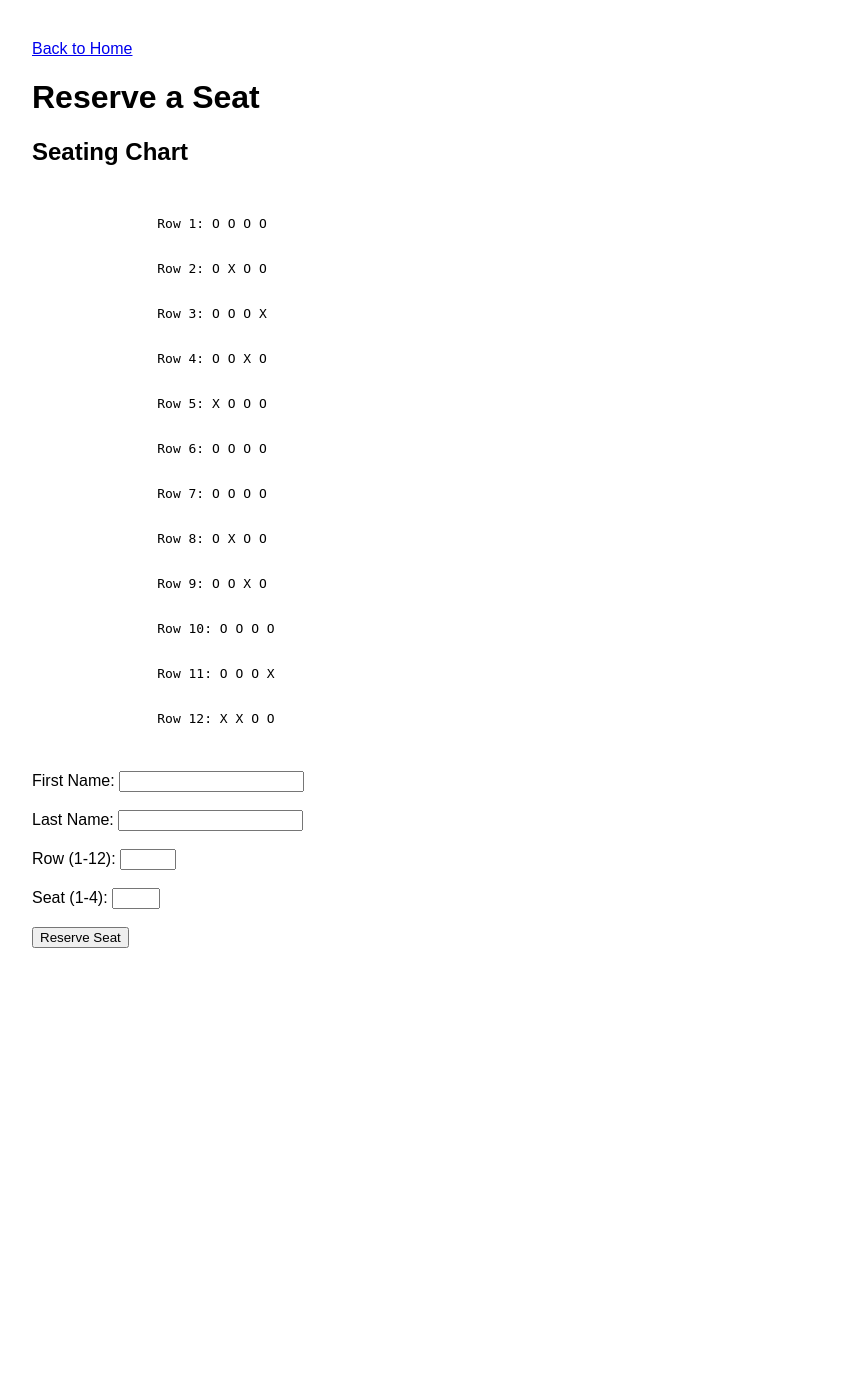
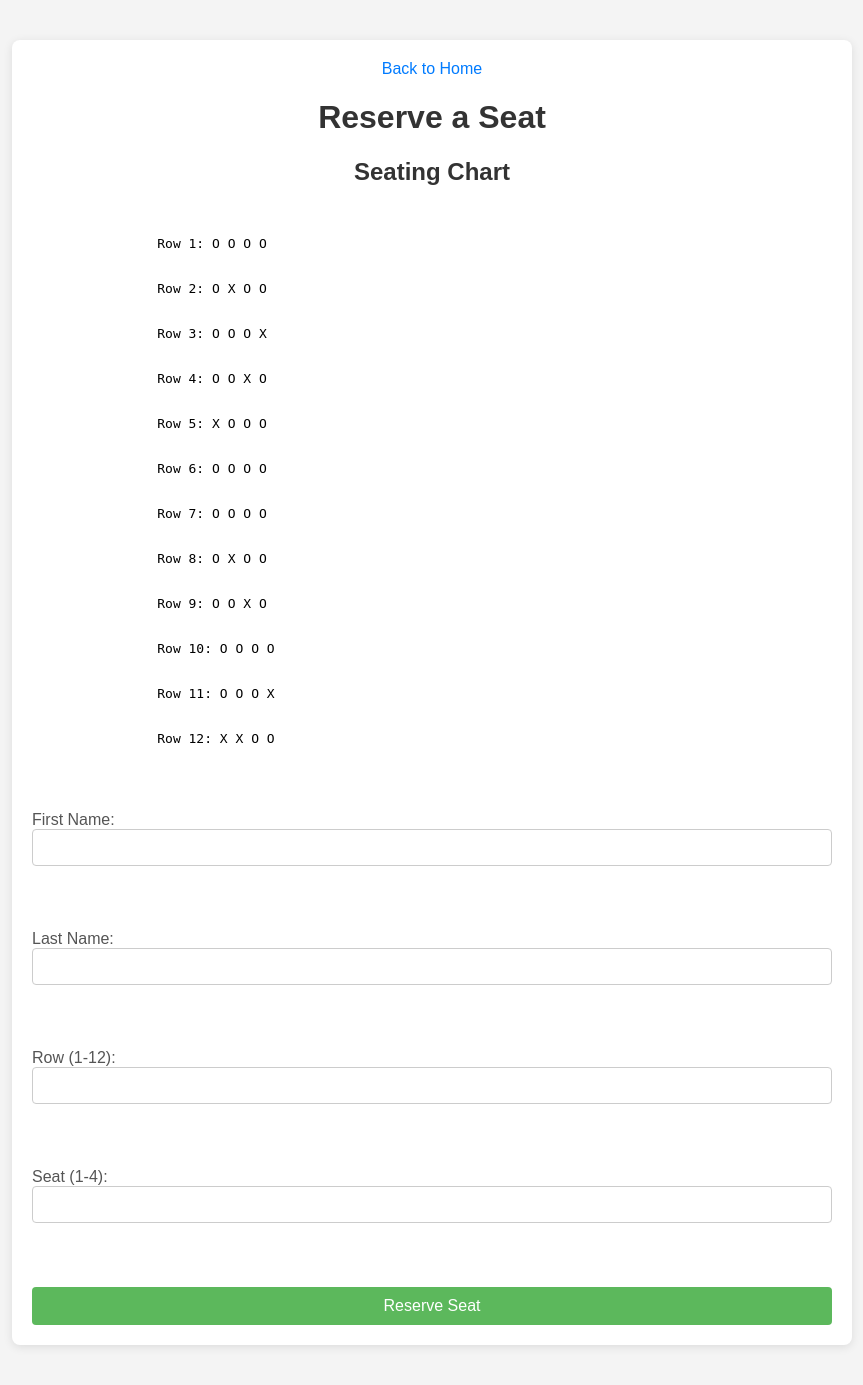
Before and after one commit to sjh90331/IT4320_Final_Project, a Flask app: page /reserve_seat in a window 1280 px wide. Shown: the whole page, without its empty margins (208-1071 px from the left). Before the commit the page ends 948 px from the top, so only its background shows below. Run offline with Flask 3, Linux system fonts and the light colour scheme; data comes from the database, SQL or seed files in the repository; both versions use the stored data as it was after the commit.

Commit message:
added css to project

```diff
--- a/templates/admin_dashboard.html
+++ b/templates/admin_dashboard.html
@@ -2,6 +2,7 @@
 <html>
 <head>
     <title>Admin Dashboard</title>
+    <link rel="stylesheet" type="text/css" href="{{ url_for('static', filename='styles.css') }}">
     <style>
         body { font-family: Arial, sans-serif; margin: 40px; }
         .container { max-width: 800px; margin: 0 auto; }
--- a/templates/reserve_seat.html
+++ b/templates/reserve_seat.html
@@ -3,11 +3,86 @@
 <head>
     <title>Reserve a Seat</title>
     <style>
-        body { font-family: Arial, sans-serif; margin: 40px; }
-        .container { max-width: 800px; margin: 0 auto; }
-        .error { color: red; }
-        .success { color: green; }
-        .seating-chart { font-family: monospace; white-space: pre; }
+        body {
+            font-family: Arial, sans-serif;
+            margin: 40px;
+            background-color: #f4f4f4;
+        }
+
+        .container {
+            max-width: 800px;
+            margin: 0 auto;
+            padding: 20px;
+            background-color: #fff;
+            border-radius: 8px;
+            box-shadow: 0 2px 10px rgba(0, 0, 0, 0.1);
+        }
+
+        h1, h2 {
+            text-align: center;
+            color: #333;
+        }
+
+        label {
+            display: block;
+            margin-bottom: 8px;
+            color: #555;
+        }
+
+        input[type="text"],
+        input[type="number"] {
+            width: 100%;
+            padding: 10px;
+            margin-bottom: 20px;
+            border: 1px solid #ccc;
+            border-radius: 4px;
+            box-sizing: border-box;
+        }
+
+        input[type="submit"] {
+            width: 100%;
+            padding: 10px;
+            background-color: #5cb85c;
+            color: white;
+            border: none;
+            border-radius: 4px;
+            cursor: pointer;
+            font-size: 16px;
+        }
+
+        input[type="submit"]:hover {
+            background-color: #4cae4c;
+        }
+
+        .error {
+            color: red;
+            text-align: center;
+            margin-bottom: 20px;
+        }
+
+        .success {
+            color: green;
+            text-align: center;
+            margin-bottom: 20px;
+        }
+
+        a {
+            display: block;
+            text-align: center;
+            margin-bottom: 20px;
+            color: #007bff;
+            text-decoration: none;
+        }
+
+        a:hover {
+            text-decoration: underline;
+        }
+
+        .seating-chart {
+            font-family: monospace;
+            white-space: pre;
+            margin-bottom: 20px;
+        }
     </style>
 </head>
 <body>
```
Also changed, not shown: templates/admin_login.html (+59 -0 lines), templates/index.html (+59 -0 lines), templates/style.css (added, +80 -0 lines), reservations.db (added).
